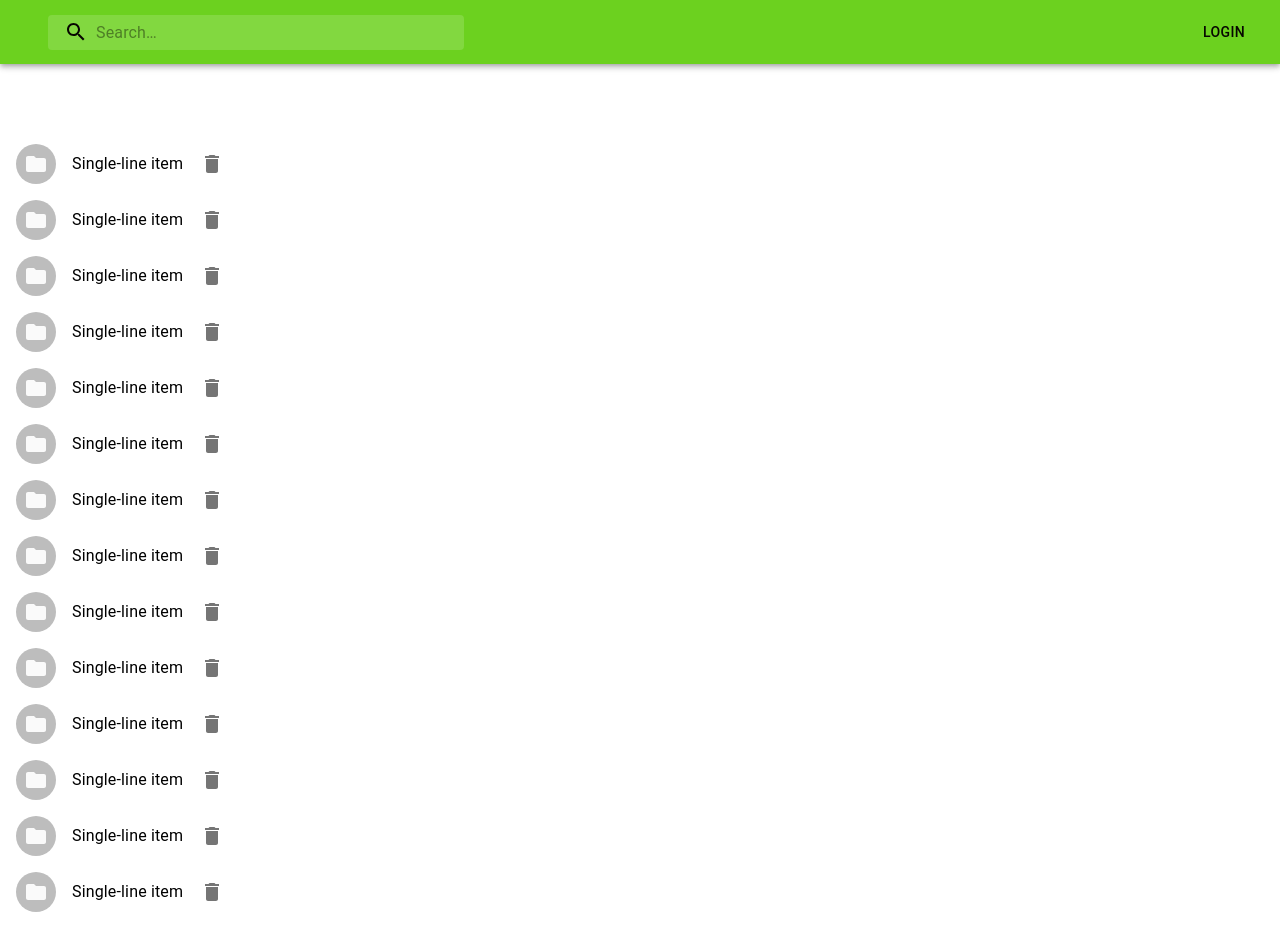
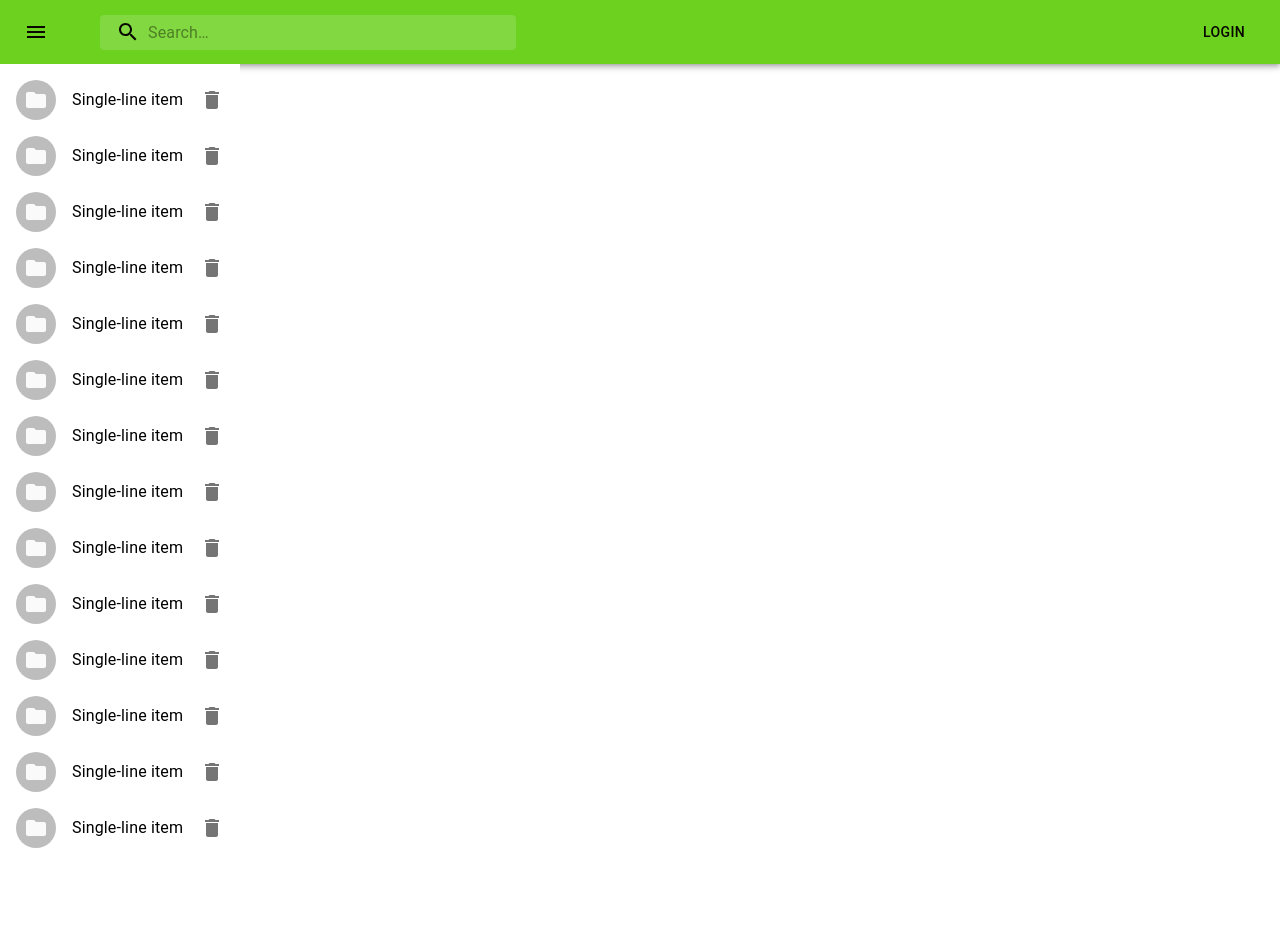
Before and after one commit to eminemwork/watermelon, a React (Create React App) app: page / in a window 1280 px wide. After the commit the page ends 864 px from the top, so only its background shows below. Built offline with nearby package versions, Linux system fonts and the light colour scheme.

Commit message:
Feat: menu icon to navibar
네비바에 메뉴 아이콘 추가

```diff
--- a/src/components/NavigationBar/index.tsx
+++ b/src/components/NavigationBar/index.tsx
@@ -5,6 +5,8 @@
 import Button from "@material-ui/core/Button";
 import COLOR from "global/color";
 import Search from "./search";
+import IconButton from "@material-ui/core/IconButton";
+import MenuIcon from "@material-ui/icons/Menu";
 
 const useStyles = makeStyles((theme: Theme) =>
   createStyles({
@@ -20,6 +22,8 @@
     naviBar: {
       backgroundColor: COLOR.Chartreuse,
       color: COLOR.Nero,
+      position: "absolute",
+      zIndex: 0,
     },
   })
 );
@@ -30,6 +34,14 @@
     <div className={classes.root}>
       <AppBar position="static" className={classes.naviBar}>
         <Toolbar>
+          <IconButton
+            edge="start"
+            className={classes.menuButton}
+            color="inherit"
+            aria-label="menu"
+          >
+            <MenuIcon />
+          </IconButton>
           <Search />
           <Button color="inherit">Login</Button>
         </Toolbar>
```
